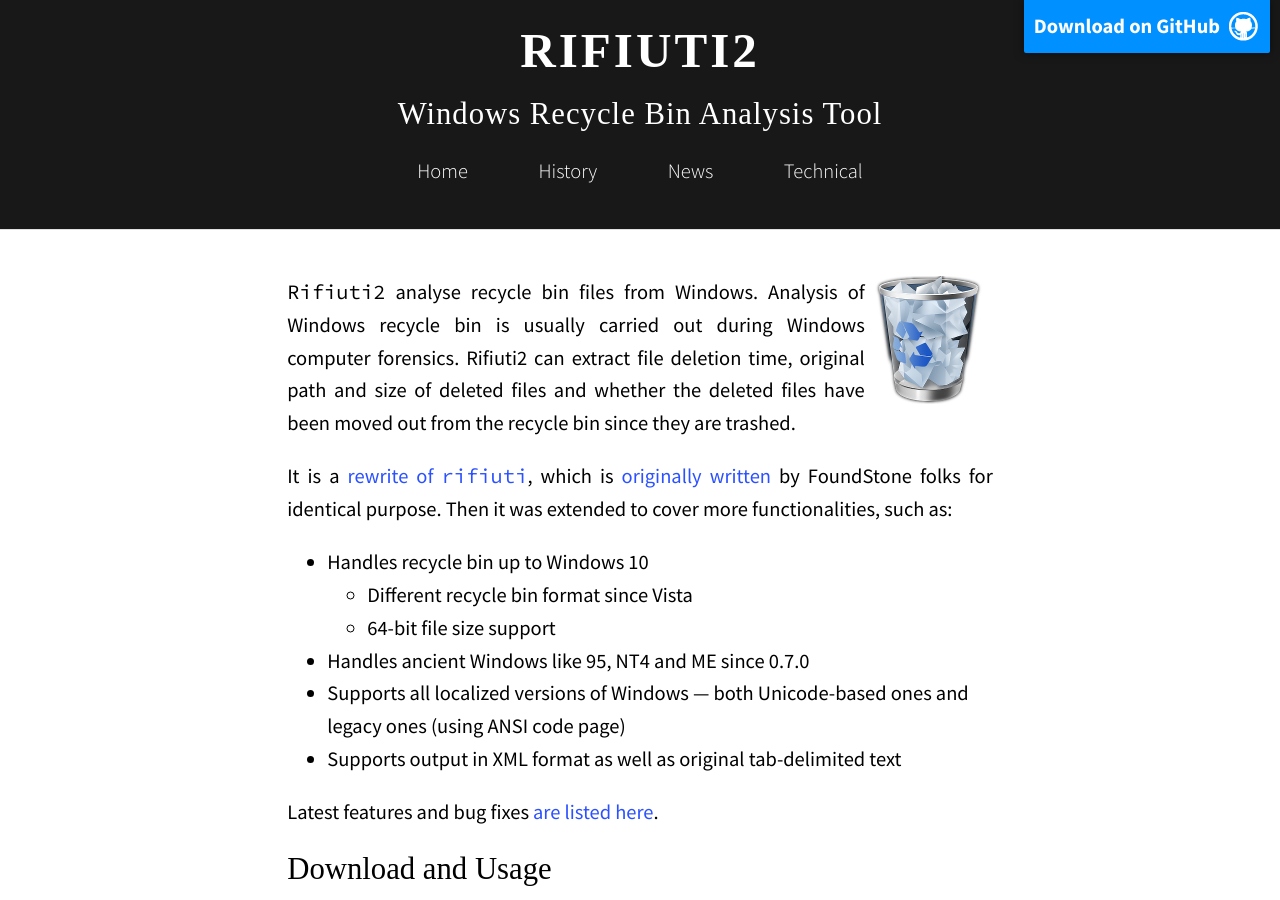
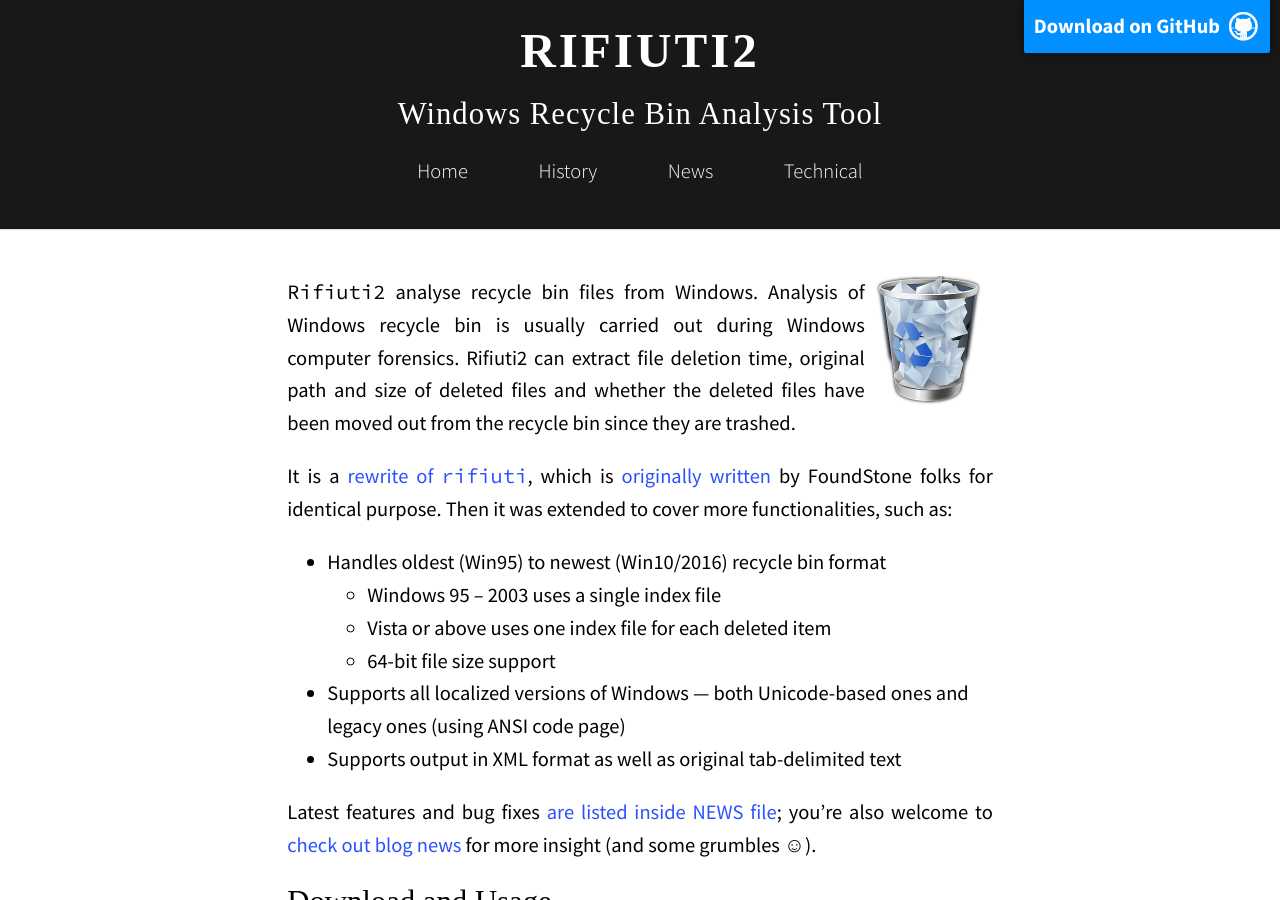
Before and after one commit to abelcheung/rifiuti2, a Jekyll site: the page built from index.md, in a window 1280 px wide and 900 px high. Built offline with Jekyll 4.4.1, drawn with Linux system fonts in a browser that asks for light colours; nearby versions of some CDN libraries; some web fonts are replaced.

```diff
--- a/_config.yml
+++ b/_config.yml
@@ -46,7 +46,7 @@ defaults:
       path: ""
       type: "posts"
     values:
-      comments: true
+      comments: false
       is_post: true
 
 gems:
--- a/index.md
+++ b/index.md
@@ -13,19 +13,22 @@ It is a [rewrite of `rifiuti`][1], which is [originally written][2]
 by FoundStone folks for identical purpose. Then it was extended to
 cover more functionalities, such as:
 
-* Handles recycle bin up to Windows 10
-  * Different recycle bin format since Vista
+* Handles oldest (Win95) to newest (Win10/2016) recycle bin format
+  * Windows 95 &ndash; 2003 uses a single index file
+  * Vista or above uses one index file for each deleted item
   * 64-bit file size support
-* Handles ancient Windows like 95, NT4 and ME since 0.7.0
 * Supports all localized versions of Windows &mdash; both Unicode-based
   ones and legacy ones (using ANSI code page)
 * Supports output in XML format as well as original tab-delimited text
 
-Latest features and bug fixes [are listed here][3].
+Latest features and bug fixes [are listed inside NEWS file][3]; you're
+also welcome to [check out blog news][4] for more insight
+(and some grumbles &#x263A;).
 
 [1]: history.html
 [2]: https://web.archive.org/web/20101121070625/http://www.foundstone.com/us/resources/proddesc/rifiuti.htm
-[3]: {{ site.repo_url }}/blob/master/README.md
+[3]: {{ site.repo_url }}/blob/master/NEWS.md
+[4]: news.html
 
 # Download and Usage
 
```
Also changed, not shown: other parts of index.md (+0 -1 lines), _posts/2015-06-14-porting-effort.md (+9 -2 lines), _posts/2019-05-09-version-0-7-0-released.md (added, +50 -0 lines).
